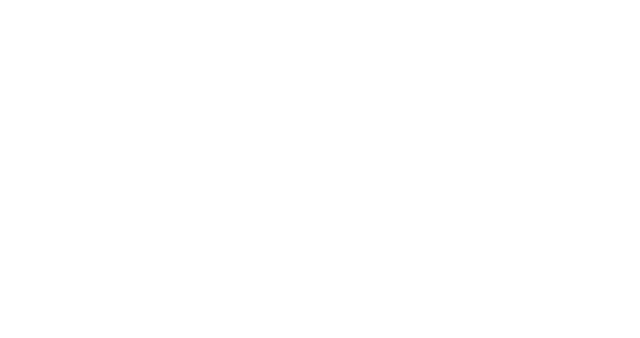
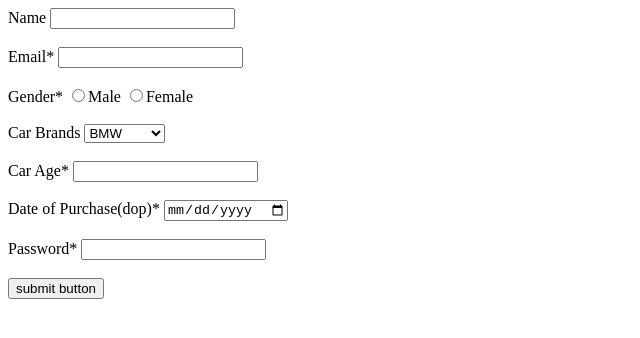
Before and after one commit to acciojob/car-insurance-form-AffanShaikh100, a website: page main.html in a window 1280 px wide. Shown: the whole page, without its empty margins (0-640 px from the left). Drawn offline with Linux system fonts and the light colour scheme.

Commit message:
created a submission

```diff
--- a/main.html
+++ b/main.html
@@ -9,7 +9,52 @@
 <body>
 	<!-- the entire body must be written by student -->
     <script type="text/javascript" src="./script.js">
-</script>
+    </script>
+	<form method="post">
+		<div>
+			<label for="name">Name</label>
+		    <input type="text" name="name" id="name">
+		</div>
+		<br>
+		<div>
+			<label for="email">Email*</label>
+		    <input type="email" name="email" id="email" required>
+		</div>
+		<br>
+		<div>
+			<label for="gender">Gender*</label>
+		    <label><input type="radio" name="gender" value="Male" required>Male</label>
+			<label><input type="radio" name="gender" value="Female"required>Female</label>
+		</div>
+		<br>
+		<div>
+			<label for="cars">Car Brands</label>
+		    <select  name="car" id="car">
+				<option>BMW</option>
+				<option>Audi</option>
+				<option>Mercedez</option>
+			</select>
+		</div>
+		<br>
+		<div>
+			<label for="carage">Car Age*</label>
+		    <input type="number" name="carage" id="carage" required>
+		</div>
+		<br>
+		<div>
+			<label for="dop">Date of Purchase(dop)*</label>
+		    <input type="date" name="dop" id="dop" required>
+		</div>
+		<br>
+		<div>
+			<label for="password">Password*</label>
+		    <input type="password" name="password" id="password" required>
+		</div>
+		<br>
+		<div>
+			<button type="submit">submit button</button>
+		</div>
+	</form>
 
 </body>
 
```
